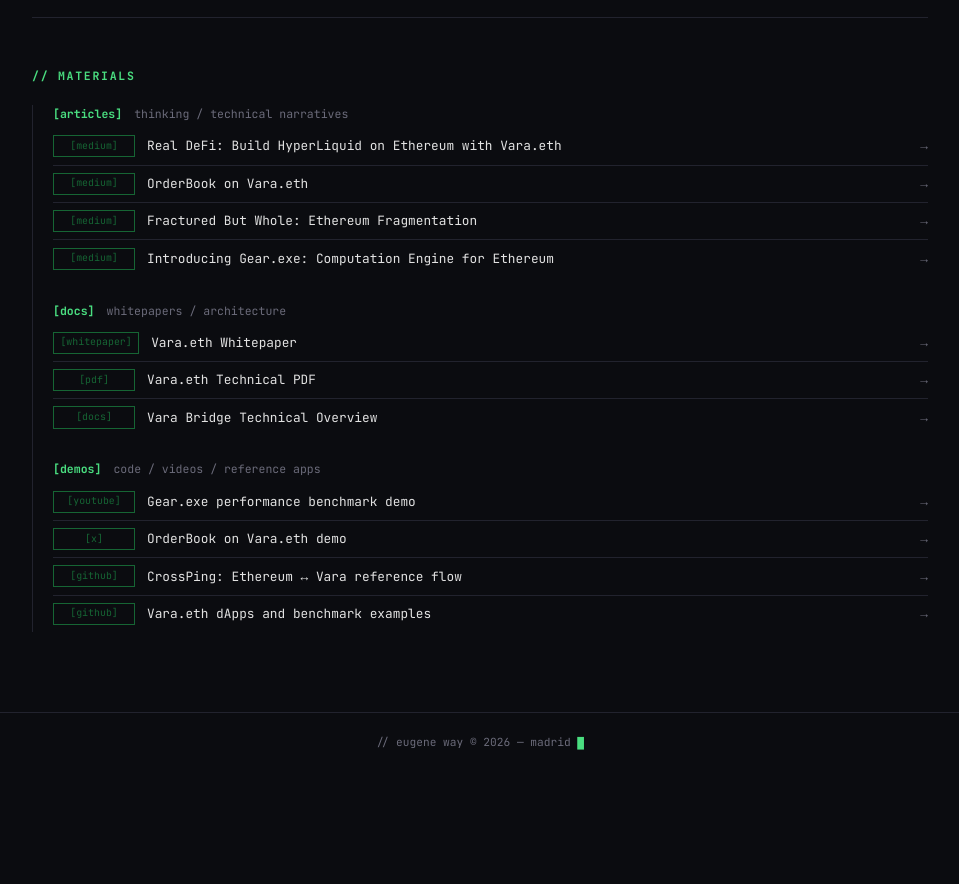
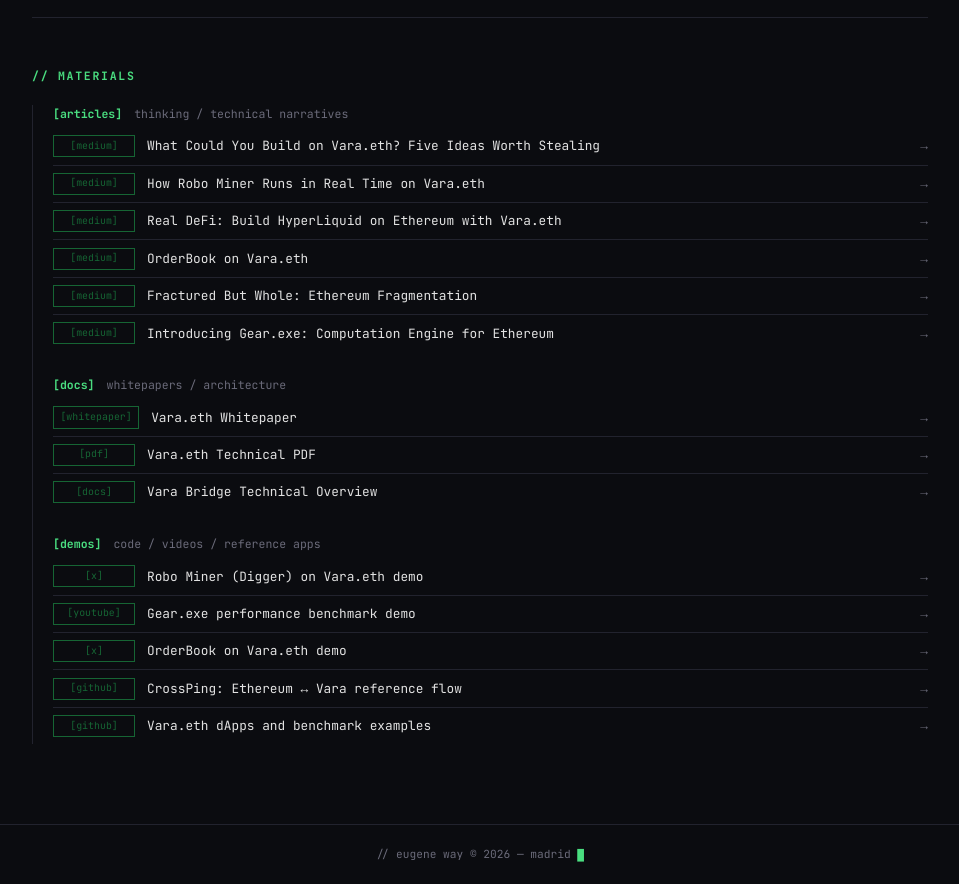
Before and after one commit to EugenWay/chainsawman, a React (Vite) app: page / in a window 1280 px wide. Shown: the part 3280-4164 px from the top of the page, without its empty margins (160-1119 px from the left). Before the commit the page ends 4052 px from the top, so only its background shows below. Built offline with nearby package versions, Linux system fonts and the light colour scheme.

Commit message:
Add authored Vara articles and Robo Miner video demo

```diff
--- a/src/App.tsx
+++ b/src/App.tsx
@@ -262,6 +262,16 @@
     description: 'thinking / technical narratives',
     items: [
       {
+        title: 'What Could You Build on Vara.eth? Five Ideas Worth Stealing',
+        type: 'medium',
+        url: 'https://medium.com/@VaraNetwork/what-could-you-build-on-vara-eth-five-ideas-worth-stealing-d90713987923',
+      },
+      {
+        title: 'How Robo Miner Runs in Real Time on Vara.eth',
+        type: 'medium',
+        url: 'https://medium.com/@VaraNetwork/how-robo-miner-runs-in-real-time-on-vara-eth-61ebefc961b0',
+      },
+      {
         title: 'Real DeFi: Build HyperLiquid on Ethereum with Vara.eth',
         type: 'medium',
         url: 'https://medium.com/@VaraNetwork/real-defi-build-hyperliquid-on-ethereum-with-vara-eth-1617b84fd7a5',
@@ -308,6 +318,11 @@
     label: 'demos',
     description: 'code / videos / reference apps',
     items: [
+      {
+        title: 'Robo Miner (Digger) on Vara.eth demo',
+        type: 'x',
+        url: 'https://x.com/VaraNetwork/status/2080242009231540566',
+      },
       {
         title: 'Gear.exe performance benchmark demo',
         type: 'youtube',
```
Also changed, not shown: content/knowledge-base.md (+4 -2 lines), 1 other file (tests, documents, lock files or other folders).
